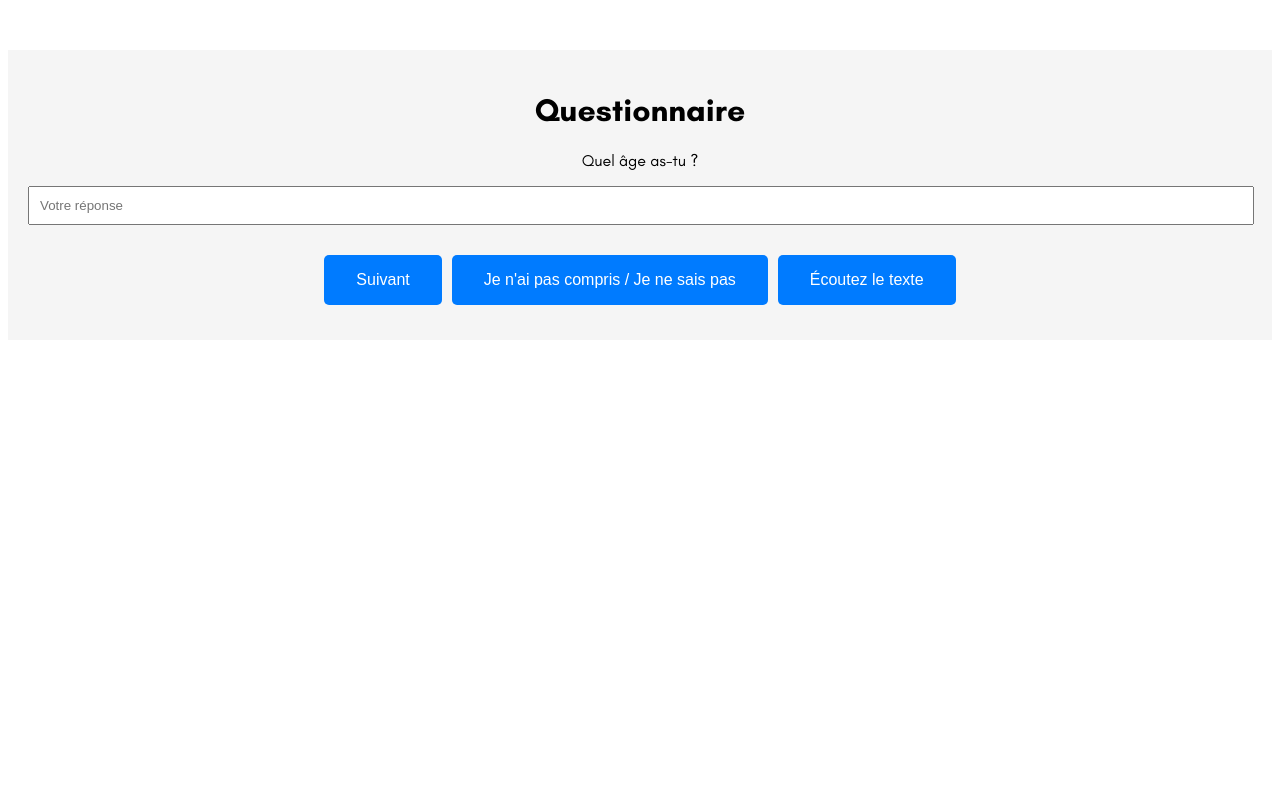
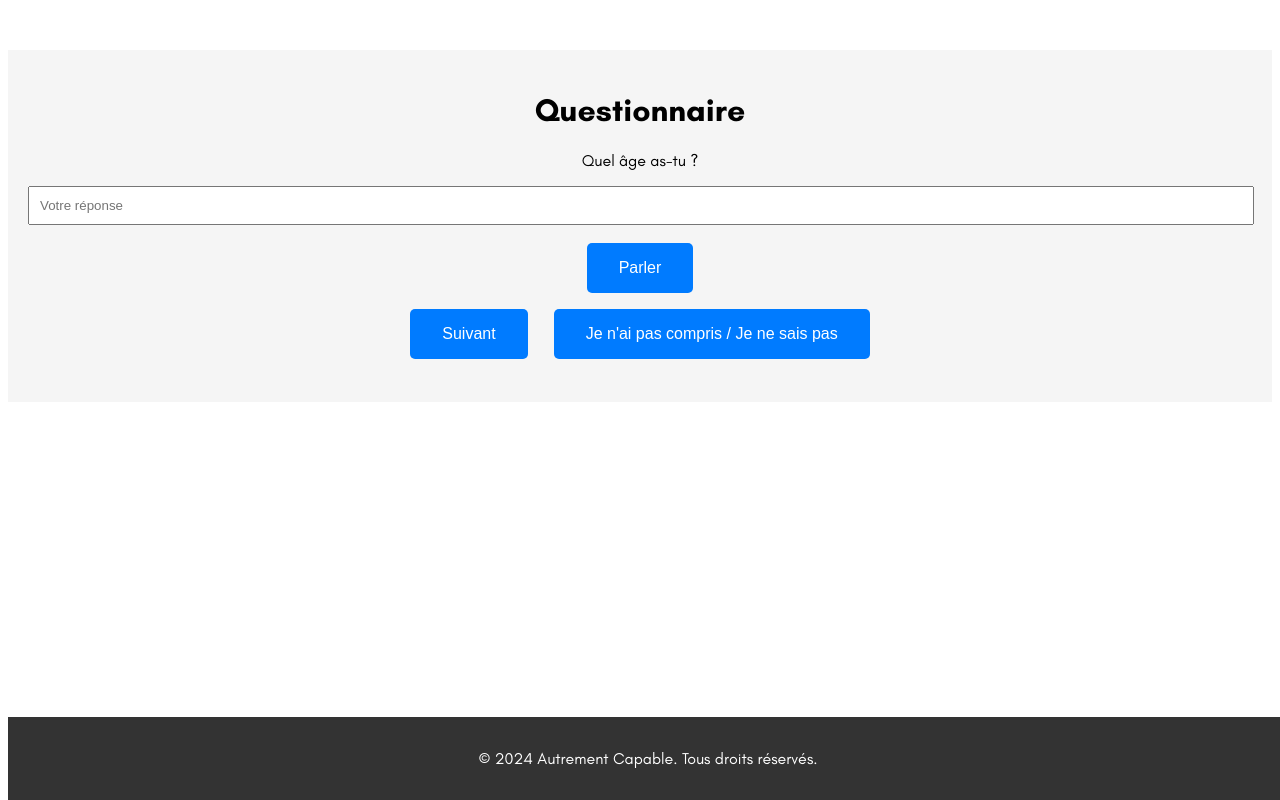
Before and after one commit to Autrement-capable/AutrementCapable, a Vue app in the folder website/: page /questionnaire in a window 1280 px wide. Built offline with nearby package versions, Linux system fonts and the light colour scheme.

Commit message:
[ADD] footer in the website

```diff
--- a/website/src/App.vue
+++ b/website/src/App.vue
@@ -1,12 +1,18 @@
 <template>
-  <div id="app">
+  <div id="app" class="app-container">
     <router-view></router-view>
+    <AppFooter />
   </div>
 </template>
 
 <script>
+import AppFooter from './components/Footer.vue'
+
 export default {
-  name: 'App'
+  name: 'App',
+  components: {
+    AppFooter
+  }
 }
 </script>
 
@@ -26,4 +32,7 @@ export default {
 body {
   font-family: 'Glacial Indifference', sans-serif;
 }
+.app-container {
+  padding-bottom: 60px;
+}
 </style>
--- /dev/null
+++ b/website/src/components/Footer.vue
@@ -0,0 +1,23 @@
+<template>
+  <footer class="app-footer">
+    <p>&copy; 2024 Autrement Capable. Tous droits réservés.</p>
+  </footer>
+</template>
+
+<script>
+export default {
+  name: 'AppFooter'
+}
+</script>
+
+<style scoped>
+.app-footer {
+  background-color: #333;
+  color: #fff;
+  text-align: center;
+  padding: 1em 0;
+  position: fixed;
+  width: 100%;
+  bottom: 0;
+}
+</style>
--- a/website/src/components/Questionnaire.vue
+++ b/website/src/components/Questionnaire.vue
@@ -17,10 +17,10 @@
         placeholder="Votre réponse"
         required
       />
+      <button @click="startRecognition">Parler</button>
       <div class="button-group">
         <button @click="nextQuestion">Suivant</button>
-        <button @click="nextQuestion">Je n'ai pas compris / Je ne sais pas</button>
-        <button @click="repeatQuestion">Écoutez le texte</button>
+        <button @click="repeatQuestion">Je n'ai pas compris / Je ne sais pas</button>
       </div>
     </div>
     <div v-else class="completion-message">
@@ -31,6 +31,7 @@
 
 <script>
 export default {
+  /* global webkitSpeechRecognition */
   name: 'UserQuestionnaire',
   data() {
     return {
@@ -44,8 +45,38 @@ export default {
         age: '',
         name: '',
         condition: ''
-      }
+      },
+      recognition: null,
+      isRecognizing: false
     };
+  },
+  mounted() {
+    if ('webkitSpeechRecognition' in window) {
+      this.recognition = new webkitSpeechRecognition();
+      this.recognition.lang = 'fr-FR';
+      this.recognition.continuous = true;
+      this.recognition.interimResults = false;
+
+      this.recognition.onstart = () => {
+        this.isRecognizing = true;
+      };
+
+      this.recognition.onresult = (event) => {
+        const transcript = event.results[event.resultIndex][0].transcript.trim();
+        this.responses[this.questions[this.currentQuestionIndex].key] = transcript;
+        this.isRecognizing = false;
+        this.recognition.stop();
+      };
+
+      this.recognition.onerror = (event) => {
+        console.error(event.error);
+        this.isRecognizing = false;
+      };
+
+      this.recognition.onend = () => {
+        this.isRecognizing = false;
+      };
+    }
   },
   methods: {
     nextQuestion() {
@@ -61,13 +92,18 @@ export default {
       speech.lang = 'fr-FR';
       speech.text = text;
       window.speechSynthesis.speak(speech);
+    },
+    startRecognition() {
+      if (this.recognition && !this.isRecognizing) {
+        this.recognition.start();
+      }
     }
   }
 }
 </script>
 
 <style scoped>
-@import url('@/assets/styles.css');
+@import url('@/assets/styles.css'); /* Assurez-vous que les styles globaux sont importés */
 
 .questionnaire {
   text-align: center;
@@ -87,11 +123,6 @@ input {
   width: calc(100% - 22px);
   margin-bottom: 10px;
 }
-.button-group {
-  display: flex;
-  justify-content: center;
-  gap: 10px;
-}
 button {
   padding: 1em 2em;
   font-size: 1em;
@@ -100,10 +131,15 @@ button {
   border: none;
   border-radius: 5px;
   cursor: pointer;
-  margin-top: 20px;
+  margin: 0.5em;
 }
 button:focus {
   outline: 2px solid #0056b3;
+}
+.button-group {
+  display: flex;
+  justify-content: center;
+  gap: 10px;
 }
 .completion-message {
   font-size: 1.2em;
```
